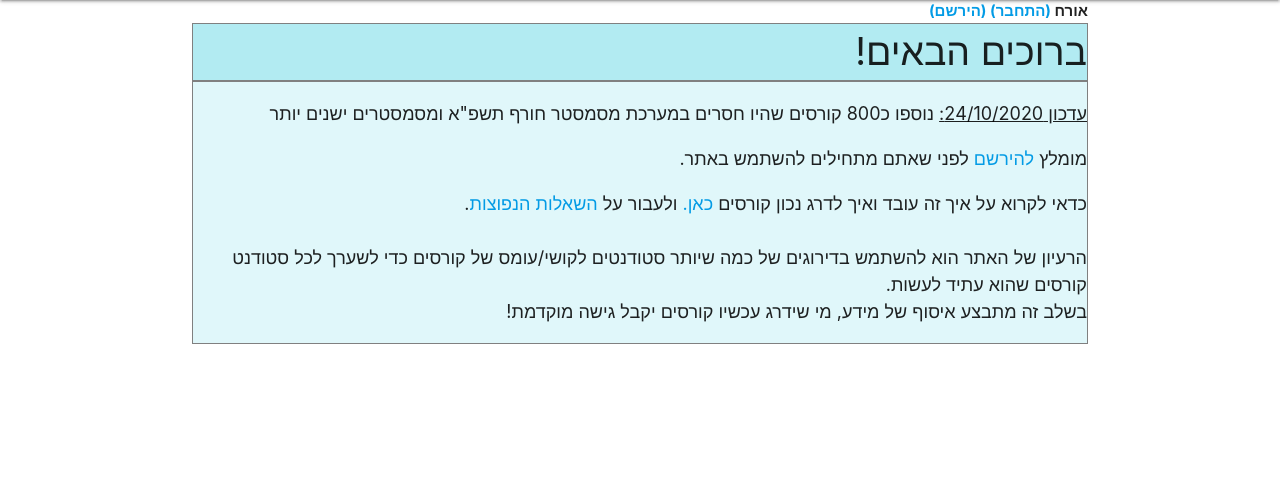
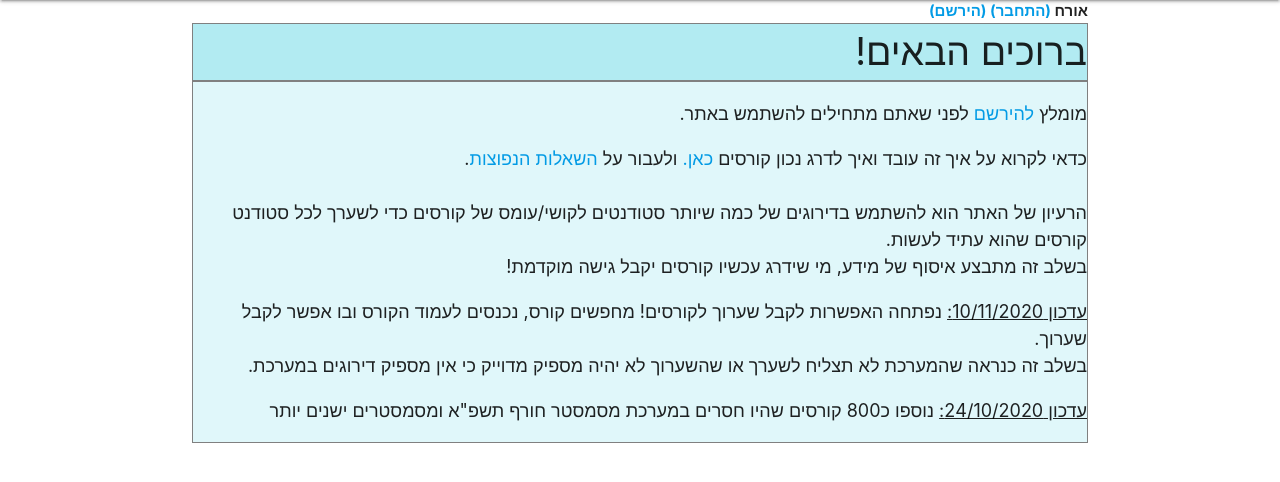
Before and after one commit to yuvalgos/course_recommender_system, a Django app: page / in a window 1280 px wide. Shown: the part 128-610 px from the top of the page. Run offline with Django 3.2, Linux system fonts and the light colour scheme; some libraries are stand-ins or nearby versions.

Commit message:
index page update

```diff
--- a/templates/CRS/index.html
+++ b/templates/CRS/index.html
@@ -5,10 +5,7 @@
 {% endblock title %}
 
 {% block content %}
-<p>
-    <u>עדכון 24/10/2020:</u>
-    נוספו כ800 קורסים שהיו חסרים במערכת מסמסטר חורף תשפ"א ומסמסטרים ישנים יותר
-</p>
+
 {% if request.user.is_authenticated %}
 
 {% else %}
@@ -30,4 +27,15 @@
         בשלב זה מתבצע איסוף של מידע, מי שידרג עכשיו קורסים יקבל גישה מוקדמת!
     </p>
 
+<p>
+    <u>עדכון 10/11/2020:</u>
+    נפתחה האפשרות לקבל שערוך לקורסים! מחפשים קורס, נכנסים לעמוד הקורס ובו אפשר לקבל שערוך.
+    <br>
+    בשלב זה כנראה שהמערכת לא תצליח לשערך או שהשערוך לא יהיה מספיק מדוייק כי אין מספיק דירוגים במערכת.
+</p>
+
+<p>
+    <u>עדכון 24/10/2020:</u>
+    נוספו כ800 קורסים שהיו חסרים במערכת מסמסטר חורף תשפ"א ומסמסטרים ישנים יותר
+</p>
 {% endblock content %}
```
